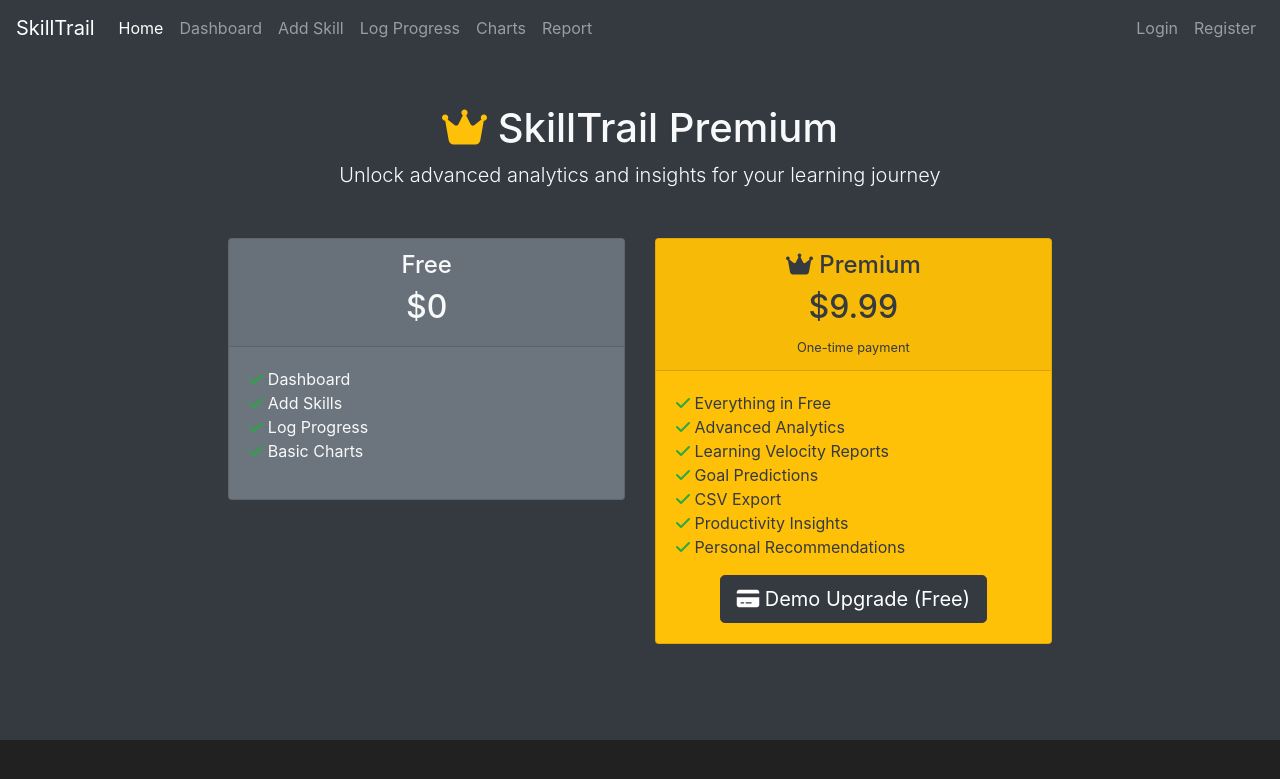
After one commit to Utshah-Neupane/SkillTrail, a Python web app: template container/templates/premium.html in a window 1280 px wide. The commit adds this page. Shown: the top 779 px of the page. Run offline with Jinja, Linux system fonts and the light colour scheme; the template is opened without the code that fills it, so the values that code supplies are empty; some libraries are stand-ins or nearby versions.

Commit message:
All done

```diff
--- a/container/__init__.py
+++ b/container/__init__.py
@@ -24,4 +24,5 @@ login_manager.login_view = 'login_page'
 login_manager.login_message_category = 'info'
 
 
+
 from container import routes, models
--- a/container/models.py
+++ b/container/models.py
@@ -14,6 +14,7 @@ class User(db.Model, UserMixin):
     username = db.Column(db.String(length=30), nullable = False, unique = True)
     email_address = db.Column(db.String(length=50), nullable = False, unique = True)
     password_hash = db.Column(db.String(length=60), nullable = False)
+    is_premium = db.Column(db.Boolean(), default = False)
     #Relationship of this table with skill table
     skills = db.relationship('Skill', backref='owner',
                 lazy = True, cascade = 'all, delete-orphan')
--- a/container/templates/base.html
+++ b/container/templates/base.html
@@ -50,6 +50,15 @@
 
       {% if current_user.is_authenticated %}
       <ul class = "navbar-nav">
+
+        {% if current_user.is_premium %}
+        <li class="nav-item">
+            <span class="nav-link text-warning">
+                <i class="fas fa-crown"></i> Premium
+            </span>
+        </li>
+        {% endif %}
+
 
         <li class="nav-item">
           <a class="nav-link" style="color:rgb(28, 236, 187); font-weight:bold;">
--- /dev/null
+++ b/container/templates/premium.html
@@ -0,0 +1,64 @@
+{% extends 'base.html' %}
+
+{% block title %}
+    Premium - SkillTrail
+{% endblock %}
+
+{% block content %}
+<div class="container-fluid bg-dark text-light py-5">
+    <div class="row justify-content-center">
+        <div class="col-lg-8">
+            <div class="text-center mb-5">
+                <h1><i class="fas fa-crown text-warning"></i> SkillTrail Premium</h1>
+                <p class="lead">Unlock advanced analytics and insights for your learning journey</p>
+            </div>
+
+            <!-- Feature Comparison -->
+            <div class="row mb-5">
+                <div class="col-md-6">
+                    <div class="card bg-secondary">
+                        <div class="card-header text-center">
+                            <h4>Free</h4>
+                            <h2>$0</h2>
+                        </div>
+                        <div class="card-body">
+                            <ul class="list-unstyled">
+                                <li><i class="fas fa-check text-success"></i> Dashboard</li>
+                                <li><i class="fas fa-check text-success"></i> Add Skills</li>
+                                <li><i class="fas fa-check text-success"></i> Log Progress</li>
+                                <li><i class="fas fa-check text-success"></i> Basic Charts</li>
+                            </ul>
+                        </div>
+                    </div>
+                </div>
+
+                <div class="col-md-6">
+                    <div class="card bg-warning text-dark">
+                        <div class="card-header text-center">
+                            <h4><i class="fas fa-crown"></i> Premium</h4>
+                            <h2>$9.99</h2>
+                            <small>One-time payment</small>
+                        </div>
+                        <div class="card-body">
+                            <ul class="list-unstyled">
+                                <li><i class="fas fa-check text-success"></i> Everything in Free</li>
+                                <li><i class="fas fa-check text-success"></i> Advanced Analytics</li>
+                                <li><i class="fas fa-check text-success"></i> Learning Velocity Reports</li>
+                                <li><i class="fas fa-check text-success"></i> Goal Predictions</li>
+                                <li><i class="fas fa-check text-success"></i> CSV Export</li>
+                                <li><i class="fas fa-check text-success"></i> Productivity Insights</li>
+                                <li><i class="fas fa-check text-success"></i> Personal Recommendations</li>
+                            </ul>
+                            <div class="text-center mt-3">
+                                <a href="{{ url_for('subscribe') }}" class="btn btn-dark btn-lg">
+                                    <i class="fas fa-credit-card"></i> Demo Upgrade (Free)
+                                </a>
+                            </div>
+                        </div>
+                    </div>
+                </div>
+            </div>
+        </div>
+    </div>
+</div>
+{% endblock %}
```
Also changed, not shown: container/routes.py (+29 -3 lines).
